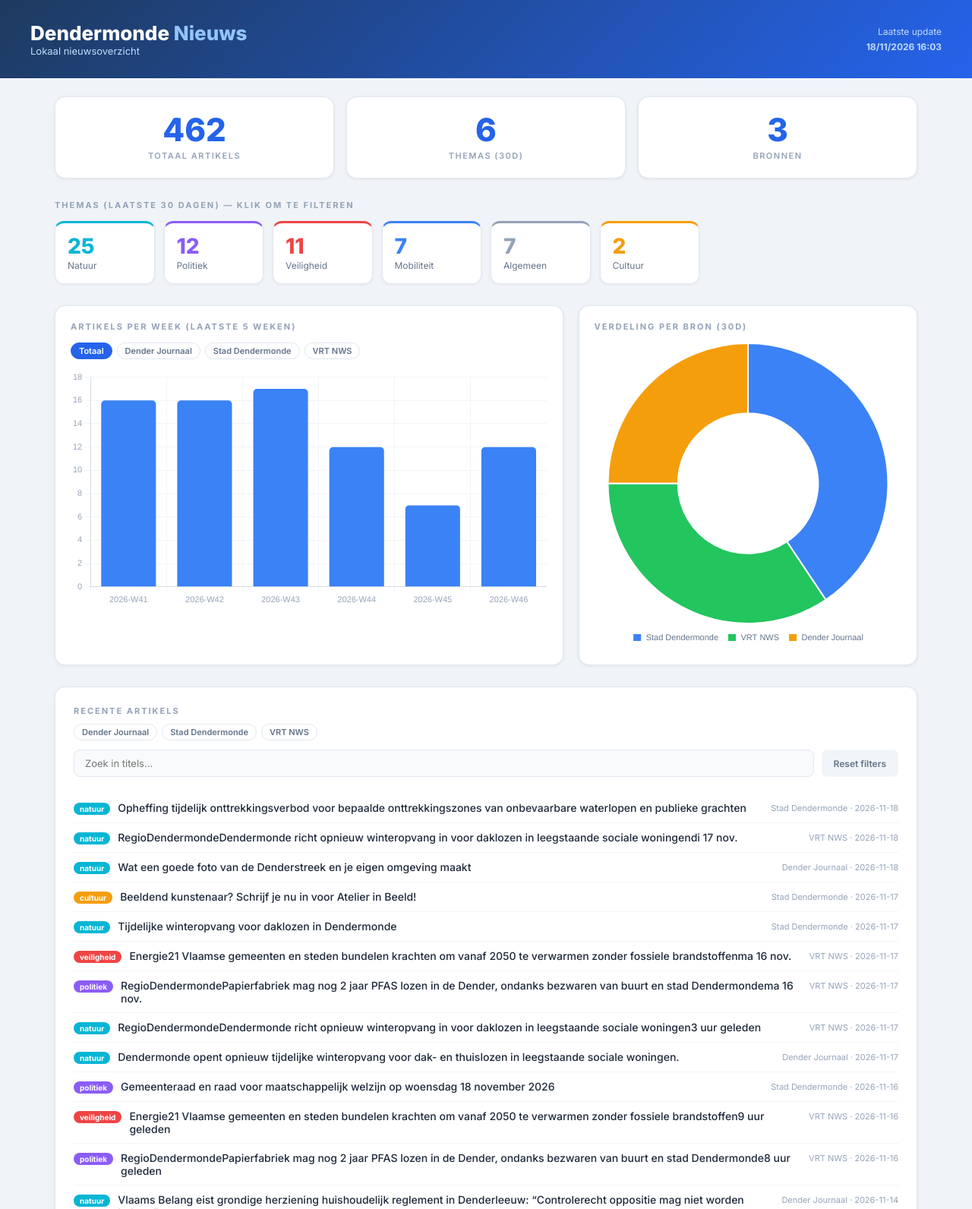
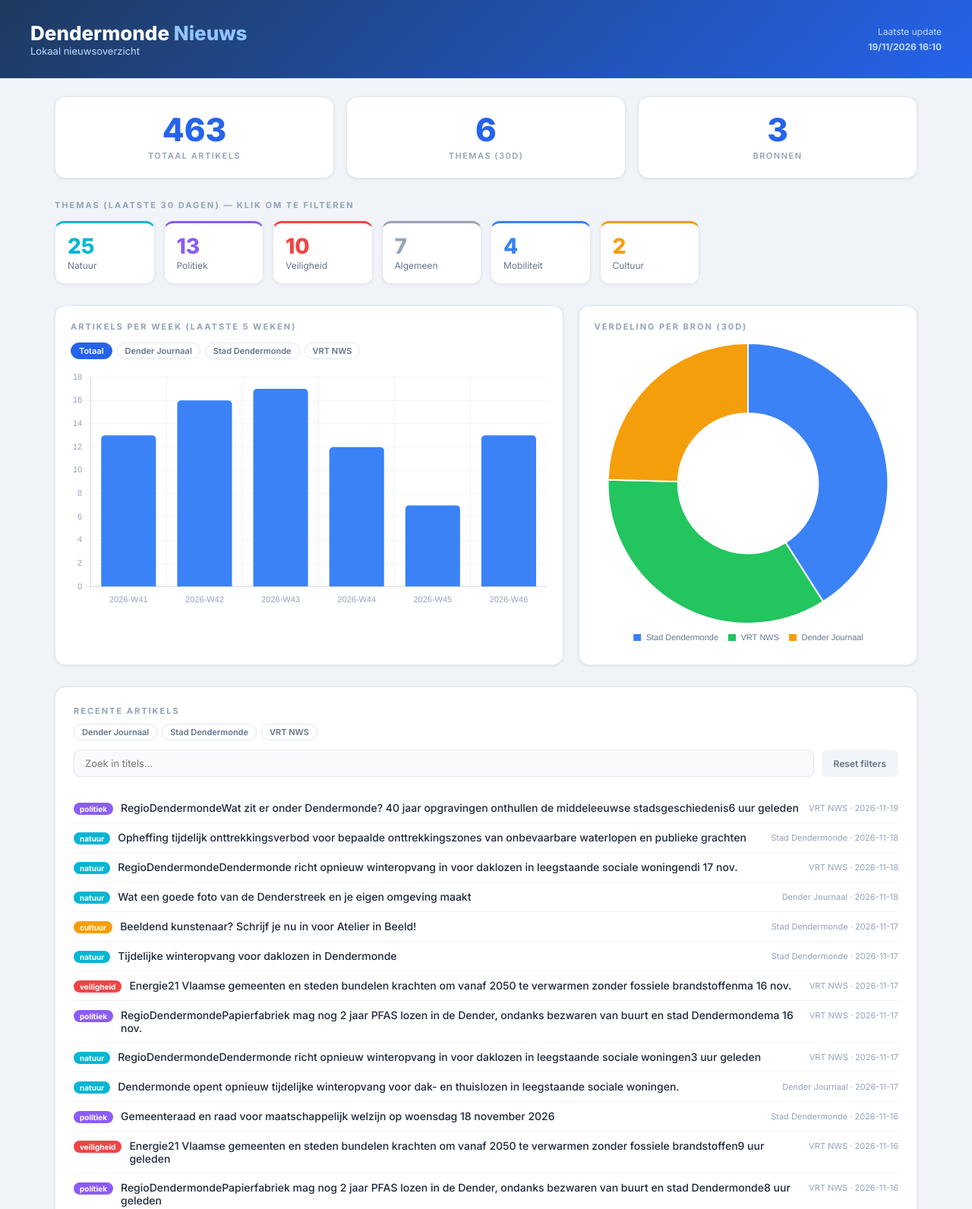
Before and after one commit to Casparty/dendermonde-nieuws, a plain HTML site: page docs/index.html in a window 1280 px wide. Shown: the top 1592 px of the page at 76% size. Drawn offline with nearby package versions, Linux system fonts and the light colour scheme.

Commit message:
Update 2026-11-19

```diff
--- a/docs/index.html
+++ b/docs/index.html
@@ -46,19 +46,19 @@ h1{font-size:26px;font-weight:800;color:white;}h1 span{color:#93c5fd;}
 <header><div class="header-inner"><div>
 <h1>Dendermonde <span>Nieuws</span></h1>
 <div style="color:#bfdbfe;font-size:13px;">Lokaal nieuwsoverzicht</div>
-</div><div class="update-info">Laatste update<br><strong>18/11/2026 16:03</strong></div></div></header>
+</div><div class="update-info">Laatste update<br><strong>19/11/2026 16:10</strong></div></div></header>
 <div class="container">
 <div class="stats-row">
-<div class="stat-box"><div class="stat-num">462</div><div class="stat-label">Totaal artikels</div></div>
+<div class="stat-box"><div class="stat-num">463</div><div class="stat-label">Totaal artikels</div></div>
 <div class="stat-box"><div class="stat-num">6</div><div class="stat-label">Themas (30d)</div></div>
 <div class="stat-box"><div class="stat-num">3</div><div class="stat-label">Bronnen</div></div>
 </div>
 <div class="section-title">Themas (laatste 30 dagen) &mdash; klik om te filteren</div>
 <div class="thema-grid"><div class="thema-card" onclick="toggleFilter('thema','natuur')" data-thema="natuur" style="border-top:3px solid #06b6d4;"><div class="thema-count" style="color:#06b6d4;">25</div><div class="thema-naam">Natuur</div></div>
-<div class="thema-card" onclick="toggleFilter('thema','politiek')" data-thema="politiek" style="border-top:3px solid #8b5cf6;"><div class="thema-count" style="color:#8b5cf6;">12</div><div class="thema-naam">Politiek</div></div>
-<div class="thema-card" onclick="toggleFilter('thema','veiligheid')" data-thema="veiligheid" style="border-top:3px solid #ef4444;"><div class="thema-count" style="color:#ef4444;">11</div><div class="thema-naam">Veiligheid</div></div>
-<div class="thema-card" onclick="toggleFilter('thema','mobiliteit')" data-thema="mobiliteit" style="border-top:3px solid #3b82f6;"><div class="thema-count" style="color:#3b82f6;">7</div><div class="thema-naam">Mobiliteit</div></div>
+<div class="thema-card" onclick="toggleFilter('thema','politiek')" data-thema="politiek" style="border-top:3px solid #8b5cf6;"><div class="thema-count" style="color:#8b5cf6;">13</div><div class="thema-naam">Politiek</div></div>
+<div class="thema-card" onclick="toggleFilter('thema','veiligheid')" data-thema="veiligheid" style="border-top:3px solid #ef4444;"><div class="thema-count" style="color:#ef4444;">10</div><div class="thema-naam">Veiligheid</div></div>
 <div class="thema-card" onclick="toggleFilter('thema','algemeen')" data-thema="algemeen" style="border-top:3px solid #94a3b8;"><div class="thema-count" style="color:#94a3b8;">7</div><div class="thema-naam">Algemeen</div></div>
+<div class="thema-card" onclick="toggleFilter('thema','mobiliteit')" data-thema="mobiliteit" style="border-top:3px solid #3b82f6;"><div class="thema-count" style="color:#3b82f6;">4</div><div class="thema-naam">Mobiliteit</div></div>
 <div class="thema-card" onclick="toggleFilter('thema','cultuur')" data-thema="cultuur" style="border-top:3px solid #f59e0b;"><div class="thema-count" style="color:#f59e0b;">2</div><div class="thema-naam">Cultuur</div></div>
 </div>
 <div class="charts-grid">
@@ -80,7 +80,8 @@ h1{font-size:26px;font-weight:800;color:white;}h1 span{color:#93c5fd;}
 <button class="btn-reset" onclick="resetFilters()">Reset filters</button>
 </div>
 <div class="active-filters" id="activeFilters"></div>
-<div id="artikels-lijst"><div class="artikel-rij" data-thema="natuur" data-bron="Stad Dendermonde"><span class="thema-badge" style="background:#06b6d4;">natuur</span><a href="https://www.dendermonde.be/nieuws/detail/594/opheffing-tijdelijk-onttrekkingsverbod-voor-bepaalde-onttrekkingszones-van-onbevaarbare-waterlopen-e" target="_blank" class="artikel-titel">Opheffing tijdelijk onttrekkingsverbod voor bepaalde onttrekkingszones van onbevaarbare waterlopen en publieke grachten</a><span class="artikel-meta">Stad Dendermonde &middot; 2026-11-18</span></div>
+<div id="artikels-lijst"><div class="artikel-rij" data-thema="politiek" data-bron="VRT NWS"><span class="thema-badge" style="background:#8b5cf6;">politiek</span><a href="https://www.vrt.be/vrtnws/nl/2026/11/19/middeleeuwse-geschiedenis-dendermonde-verrassend/" target="_blank" class="artikel-titel">RegioDendermondeWat zit er onder Dendermonde? 40 jaar opgravingen onthullen de middeleeuwse stadsgeschiedenis6 uur geleden</a><span class="artikel-meta">VRT NWS &middot; 2026-11-19</span></div>
+<div class="artikel-rij" data-thema="natuur" data-bron="Stad Dendermonde"><span class="thema-badge" style="background:#06b6d4;">natuur</span><a href="https://www.dendermonde.be/nieuws/detail/594/opheffing-tijdelijk-onttrekkingsverbod-voor-bepaalde-onttrekkingszones-van-onbevaarbare-waterlopen-e" target="_blank" class="artikel-titel">Opheffing tijdelijk onttrekkingsverbod voor bepaalde onttrekkingszones van onbevaarbare waterlopen en publieke grachten</a><span class="artikel-meta">Stad Dendermonde &middot; 2026-11-18</span></div>
 <div class="artikel-rij" data-thema="natuur" data-bron="VRT NWS"><span class="thema-badge" style="background:#06b6d4;">natuur</span><a href="https://www.vrt.be/vrtnws/nl/2026/11/17/tijdelijke-winteropvang-dendermonde-leegstaande-sociale-woningen/" target="_blank" class="artikel-titel">RegioDendermondeDendermonde richt opnieuw winteropvang in voor daklozen in leegstaande sociale woningendi 17 nov.</a><span class="artikel-meta">VRT NWS &middot; 2026-11-18</span></div>
 <div class="artikel-rij" data-thema="natuur" data-bron="Dender Journaal"><span class="thema-badge" style="background:#06b6d4;">natuur</span><a href="https://denderjournaal.be/wat-een-goede-foto-van-de-denderstreek-en-je-eigen-omgeving-maakt/" target="_blank" class="artikel-titel">Wat een goede foto van de Denderstreek en je eigen omgeving maakt</a><span class="artikel-meta">Dender Journaal &middot; 2026-11-18</span></div>
 <div class="artikel-rij" data-thema="cultuur" data-bron="Stad Dendermonde"><span class="thema-badge" style="background:#f59e0b;">cultuur</span><a href="https://www.dendermonde.be/nieuws/beeldend-kunstenaar-schrijf-je-nu-in-voor-atelier-in-beeld" target="_blank" class="artikel-titel">Beeldend kunstenaar? Schrijf je nu in voor Atelier in Beeld!</a><span class="artikel-meta">Stad Dendermonde &middot; 2026-11-17</span></div>
@@ -279,10 +280,9 @@ h1{font-size:26px;font-weight:800;color:white;}h1 span{color:#93c5fd;}
 <div class="artikel-rij" data-thema="mobiliteit" data-bron="VRT NWS"><span class="thema-badge" style="background:#3b82f6;">mobiliteit</span><a href="https://www.vrt.be/vrtnws/nl/2026/08/18/infrabel-geen-treinverkeer-waasland-en-denderstreek/" target="_blank" class="artikel-titel">RegioSint-Gillis-DendermondeGeen treinverkeer tussen Sint-Niklaas en Willebroek en tussen Lokeren en Dendermonde2 uur geleden</a><span class="artikel-meta">VRT NWS &middot; 2026-08-18</span></div>
 <div class="artikel-rij" data-thema="mobiliteit" data-bron="Dender Journaal"><span class="thema-badge" style="background:#3b82f6;">mobiliteit</span><a href="https://denderjournaal.be/werken-aan-pastorijweg-in-denderhoutem-starten-op-25-augustus-aanpak-van-wateroverlast-en-betere-toegang-tot-zorgdorp-de-pastorij/" target="_blank" class="artikel-titel">Werken aan Pastorijweg in Denderhoutem starten op 25 augustus: aanpak van wateroverlast en betere toegang tot Zorgdorp De Pastorij.</a><span class="artikel-meta">Dender Journaal &middot; 2026-08-18</span></div>
 <div class="artikel-rij" data-thema="algemeen" data-bron="VRT NWS"><span class="thema-badge" style="background:#94a3b8;">algemeen</span><a href="https://www.vrt.be/vrtnws/nl/2026/08/16/ride4change-eenwieler-kickcancer-denderbelle/" target="_blank" class="artikel-titel">RegioLebbekeJongeren eenwieleren 150 kilometer door het Waasland om kankeronderzoek te steunenzo 16 aug.</a><span class="artikel-meta">VRT NWS &middot; 2026-08-17</span></div>
-<div class="artikel-rij" data-thema="natuur" data-bron="VRT NWS"><span class="thema-badge" style="background:#06b6d4;">natuur</span><a href="https://www.vrt.be/vrtnws/nl/2026/08/14/schat-goud-dendermonde-caw-eigenaar-voor-wie-vondst/" target="_blank" class="artikel-titel">RegioDendermondeWie heeft nu recht op de goudschat van 9 miljoen euro in Dendermonde? Dit zegt de wetvr 14 aug.</a><span class="artikel-meta">VRT NWS &middot; 2026-08-15</span></div>
 </div></div></div>
 <script>
-var WEEK_DATA = {"2026-W41": {"totaal": 16, "themas": {"algemeen": 4, "mobiliteit": 4, "natuur": 6, "politiek": 2}, "bronnen": {"Stad Dendermonde": 8, "Dender Journaal": 3, "VRT NWS": 5}}, "2026-W42": {"totaal": 16, "themas": {"algemeen": 3, "mobiliteit": 4, "natuur": 5, "politiek": 1, "veiligheid": 3}, "bronnen": {"Stad Dendermonde": 7, "Dender Journaal": 3, "VRT NWS": 6}}, "2026-W43": {"totaal": 17, "themas": {"algemeen": 2, "mobiliteit": 2, "natuur": 7, "politiek": 5, "veiligheid": 1}, "bronnen": {"Stad Dendermonde": 9, "Dender Journaal": 6, "VRT NWS": 2}}, "2026-W44": {"totaal": 12, "themas": {"cultuur": 1, "natuur": 5, "politiek": 1, "veiligheid": 5}, "bronnen": {"Stad Dendermonde": 3, "VRT NWS": 8, "Dender Journaal": 1}}, "2026-W45": {"totaal": 7, "themas": {"algemeen": 2, "mobiliteit": 1, "natuur": 2, "politiek": 2}, "bronnen": {"Stad Dendermonde": 3, "Dender Journaal": 4}}, "2026-W46": {"totaal": 12, "themas": {"cultuur": 1, "natuur": 6, "politiek": 3, "veiligheid": 2}, "bronnen": {"Stad Dendermonde": 4, "Dender Journaal": 2, "VRT NWS": 6}}};
+var WEEK_DATA = {"2026-W41": {"totaal": 13, "themas": {"algemeen": 3, "mobiliteit": 3, "natuur": 5, "politiek": 2}, "bronnen": {"Stad Dendermonde": 7, "Dender Journaal": 2, "VRT NWS": 4}}, "2026-W42": {"totaal": 16, "themas": {"algemeen": 3, "mobiliteit": 4, "natuur": 5, "politiek": 1, "veiligheid": 3}, "bronnen": {"Stad Dendermonde": 7, "Dender Journaal": 3, "VRT NWS": 6}}, "2026-W43": {"totaal": 17, "themas": {"algemeen": 2, "mobiliteit": 2, "natuur": 7, "politiek": 5, "veiligheid": 1}, "bronnen": {"Stad Dendermonde": 9, "Dender Journaal": 6, "VRT NWS": 2}}, "2026-W44": {"totaal": 12, "themas": {"cultuur": 1, "natuur": 5, "politiek": 1, "veiligheid": 5}, "bronnen": {"Stad Dendermonde": 3, "VRT NWS": 8, "Dender Journaal": 1}}, "2026-W45": {"totaal": 7, "themas": {"algemeen": 2, "mobiliteit": 1, "natuur": 2, "politiek": 2}, "bronnen": {"Stad Dendermonde": 3, "Dender Journaal": 4}}, "2026-W46": {"totaal": 13, "themas": {"cultuur": 1, "natuur": 6, "politiek": 4, "veiligheid": 2}, "bronnen": {"Stad Dendermonde": 4, "Dender Journaal": 2, "VRT NWS": 7}}};
 var THEMA_KLEUREN = {"mobiliteit": "#3b82f6", "veiligheid": "#ef4444", "politiek": "#8b5cf6", "cultuur": "#f59e0b", "sport": "#22c55e", "natuur": "#06b6d4", "economie": "#a855f7", "algemeen": "#94a3b8"};
 var ALLE_BRONNEN = ["Dender Journaal", "Stad Dendermonde", "VRT NWS"];
 var actieveThemas = new Set();
@@ -325,7 +325,7 @@ var weekChart = new Chart(document.getElementById('weekChart'), {
 
 new Chart(document.getElementById('bronChart'), {
     type: 'doughnut',
-    data: { labels: ["Stad Dendermonde", "VRT NWS", "Dender Journaal"], datasets: [{ data: [26, 22, 16], backgroundColor: ['#3b82f6','#22c55e','#f59e0b','#ef4444'], borderWidth: 2, borderColor: 'white' }] },
+    data: { labels: ["Stad Dendermonde", "VRT NWS", "Dender Journaal"], datasets: [{ data: [25, 21, 15], backgroundColor: ['#3b82f6','#22c55e','#f59e0b','#ef4444'], borderWidth: 2, borderColor: 'white' }] },
     options: { responsive: true, plugins: { legend: { position: 'bottom', labels: { color: '#64748b', font: { size: 11 }, boxWidth: 12, padding: 12 } } } }
 });
 
```
Also changed, not shown: docs/stats.json (+15 -15 lines), 1 other file.
